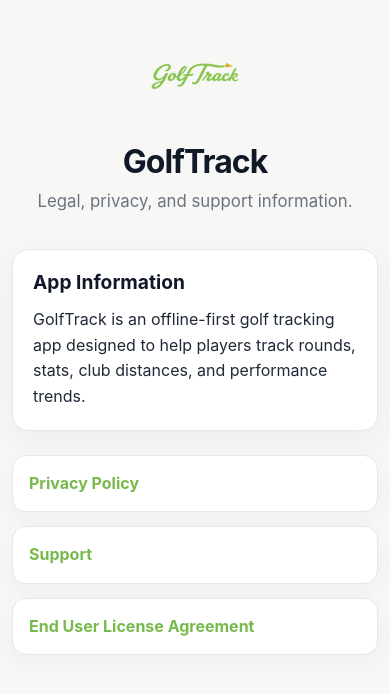
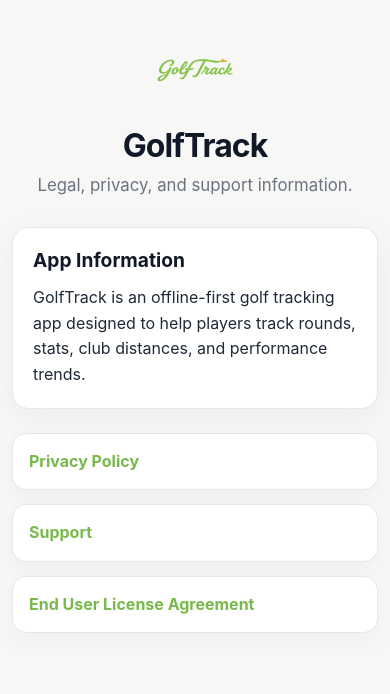
Before and after one commit to ChadMakes/golftrack-legal, a plain HTML site: page index.html in a window 390 px wide. Drawn offline with Linux system fonts and the light colour scheme.

Commit message:
Update style.css

```diff
--- a/style.css
+++ b/style.css
@@ -29,6 +29,22 @@
   width: min(860px, calc(100% - 32px));
   margin: 0 auto;
   padding: 48px 0;
+}
+
+.site-header-centered {
+  text-align: center;
+  margin-bottom: 34px;
+}
+
+.site-logo-large {
+  width: clamp(76px, 10vw, 112px);
+  height: clamp(76px, 10vw, 112px);
+  object-fit: contain;
+  margin-bottom: clamp(12px, 2vw, 16px);
+}
+
+.site-header-centered .subtitle {
+  margin-bottom: 0;
 }
 
 h1 {
@@ -137,6 +153,10 @@
     padding: 32px 0;
   }
 
+  .site-header-centered {
+    margin-bottom: 28px;
+  }
+
   .card {
     padding: 20px;
     border-radius: 16px;
@@ -146,26 +166,3 @@
     padding: 15px 16px;
   }
 }
-
-.site-header-centered {
-  text-align: center;
-  margin-bottom: 34px;
-}
-
-.site-logo-large {
-  width: 108px;
-  height: 108px;
-  object-fit: contain;
-  margin-bottom: 16px;
-}
-
-.site-header-centered .subtitle {
-  margin-bottom: 0;
-}
-
-@media (max-width: 560px) {
-  .site-logo-large {
-    width: 88px;
-    height: 88px;
-  }
-}
```
